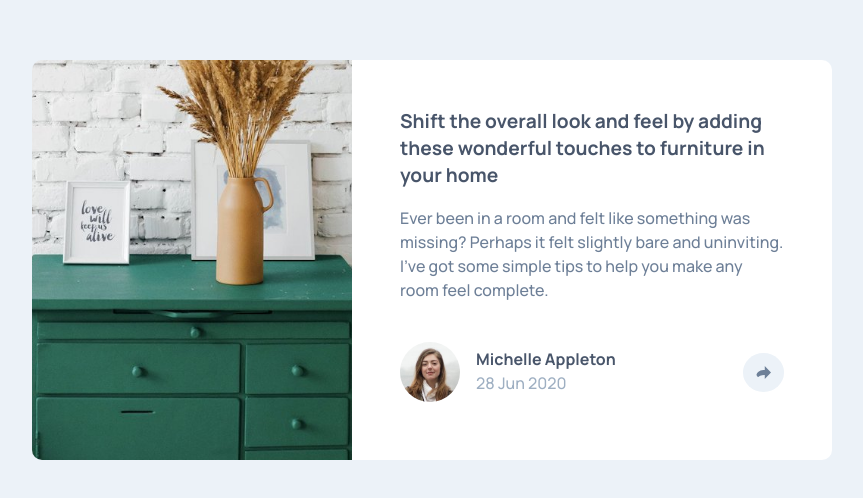
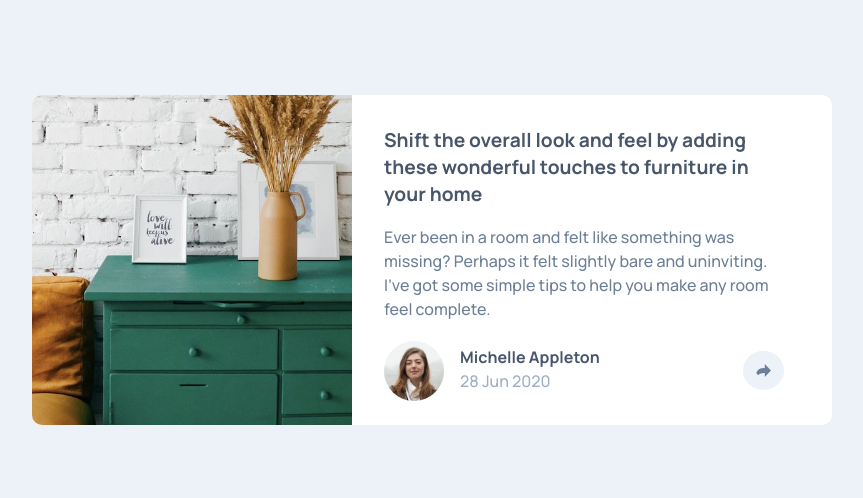
Before and after one commit to rishesh-ag/Article-preview-component, a plain HTML site: page index.html in a window 1280 px wide. Shown: the part 140-638 px from the top of the page, without its empty margins (208-1071 px from the left). Drawn offline with Linux system fonts and the light colour scheme.

Commit message:
background changes

```diff
--- a/styles.css
+++ b/styles.css
@@ -123,7 +123,7 @@ main .right .hide {
     }
     main {
         width: 800px;
-        height: 400px;
+        height: 330px;
         padding: 0;
         margin: 0;
         display: flex;
@@ -132,14 +132,30 @@ main .right .hide {
     }
     main .left {
         border-radius: 10px 0 0 10px;
-        height: 400px;
+        height: 330px;
         width: 40%;
+        background: url('./images/drawers.jpg') no-repeat left/cover;
     }
 
     main .right {
         width: 60%;
-        height: 400px;
+        height: 330px;
         border-radius: 0 10px 10px 0;
+        padding: 2rem 3rem 2rem 2rem;
+    }
+
+    main .right h3 {
+        padding: 0rem;
+    }
+
+    main .right p {
+        padding: 1rem 0 0rem;
+        /* padding-bottom: 1rem; */
+    }
+
+    main .right .info {
+        padding: 0;
+        margin: 0;
     }
 
     main .right .info .traingle {
@@ -147,8 +163,7 @@ main .right .hide {
         width: 0;
         height: 0;
         top: 0px;
-        right: 50px;
-        /* background: white; */
+        right: 0px;
         border-left: 20px solid transparent;
         border-right: 20px solid transparent;
         border-top: 20px solid hsl(217, 19%, 35%);
@@ -162,7 +177,7 @@ main .right .hide {
         position: absolute;
         background: hsl(217, 19%, 35%);
         padding: 1rem 2rem;
-        right: 50px;
+        right: 0px;
         top: -50px;
         transform: translateX(40%);
     }
```
